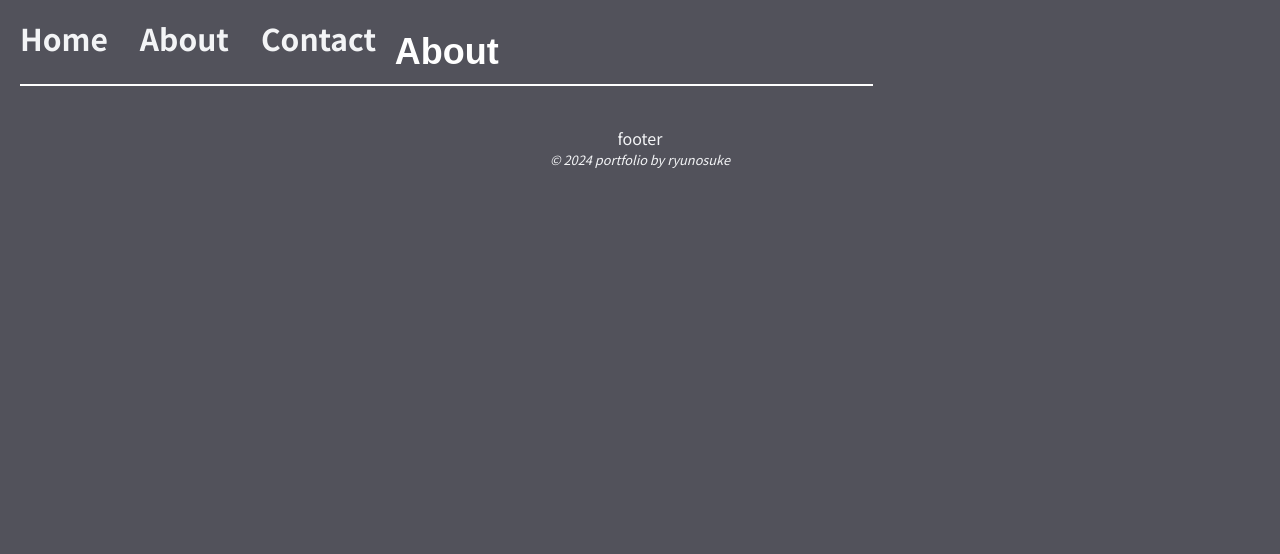
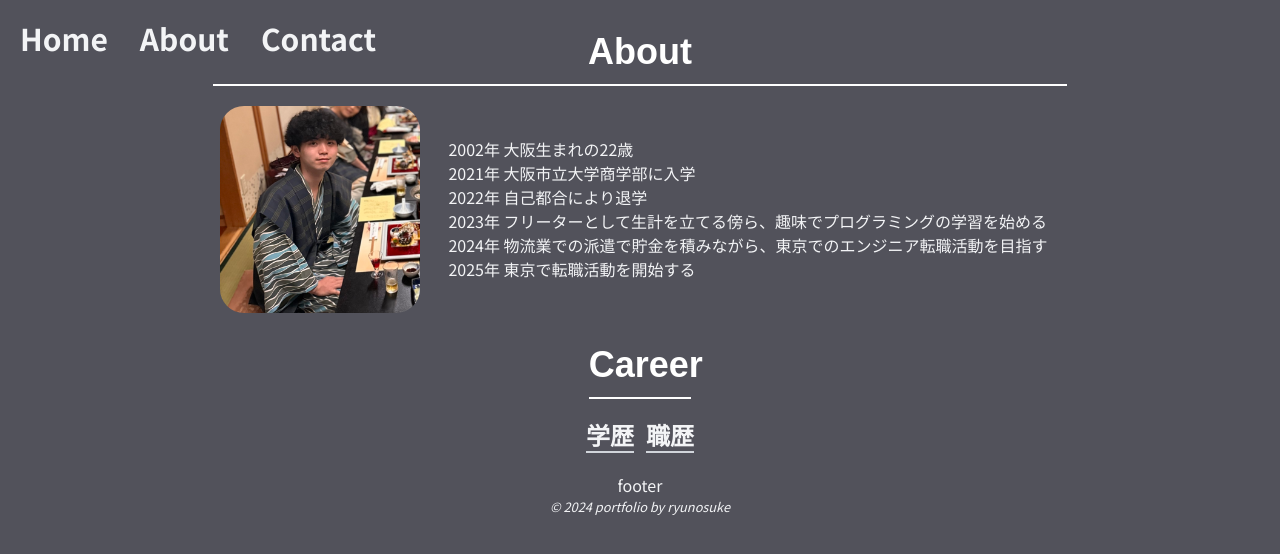
Before and after one commit to ryuno3/portfolio, a Next.js app: page /about in a window 1280 px wide. Shown: the top 554 px of the page. Built offline with nearby package versions, Linux system fonts and the light colour scheme; a web font is replaced by a local one.

Commit message:
✨ aboutに着手　ブランチ切り直す

```diff
--- a/src/app/about/page.tsx
+++ b/src/app/about/page.tsx
@@ -1,9 +1,11 @@
 import Headline from "@/components/layout/Headline";
+import Profile from "@/components/sections/about/Profile";
 import React from "react";
-
+import Image from "next/image";
+import Career from "@/components/sections/about/Career";
 const About = () => {
   return (
-    <div className="text-center">
+    <div className="flex flex-col items-center justify-center">
       {/* 何を書くか
       ・自己紹介　→ホームにも入れる
       ・経歴　→学歴、職歴
@@ -13,13 +15,28 @@ const About = () => {
        */}
       {/* セクションごとにコンポーネントを作る
         ・Profile
-        ・History → school,job
+        ・Career → school,job
         ・Skills→ language,framework,tool
         ・Other→hobby,ability,certificate,etc
         ・Contact →SNS
        */}
-
       <Headline title="About" />
+      {/* 自己紹介と画像 */}
+      <div className="flex flex-col sm:flex-row gap-4 items-center justify-center">
+        <Image
+          src="/my_image.jpeg"
+          alt="Ryunosuke"
+          width={200}
+          height={200}
+          className="rounded-3xl "
+        />
+        <Profile />
+      </div>
+      {/* 経歴 */}
+      <div className="flex flex-col items-center justify-center">
+        <Headline title="Career" />
+        <Career />
+      </div>
     </div>
   );
 };
--- a/src/components/sections/Hero/HeroAnimation.tsx
+++ b/src/components/sections/Hero/HeroAnimation.tsx
@@ -42,7 +42,7 @@ export default function HeroAnimation() {
       <motion.div
         initial={{ x: 0, opacity: 0 }}
         animate={{
-          x: "125%",
+          x: "120%",
           y: ["-50%", "-50%"],
           opacity: [0, 1],
         }}
--- /dev/null
+++ b/src/components/sections/about/Career.tsx
@@ -0,0 +1,16 @@
+import React from "react";
+import Headline from "@/components/ui/Headline";
+const Career = () => {
+  return (
+    <div className="flex flex-row gap-3">
+      <div>
+        <Headline title="学歴" />
+      </div>
+      <div>
+        <Headline title="職歴" />
+      </div>
+    </div>
+  );
+};
+
+export default Career;
--- /dev/null
+++ b/src/components/ui/Headline.tsx
@@ -0,0 +1,9 @@
+import React from "react";
+
+const Headline = ({ title }: { title: string }) => {
+  return (
+    <div className="text-2xl font-bold border-b-2 border-gray-300">{title}</div>
+  );
+};
+
+export default Headline;
```
